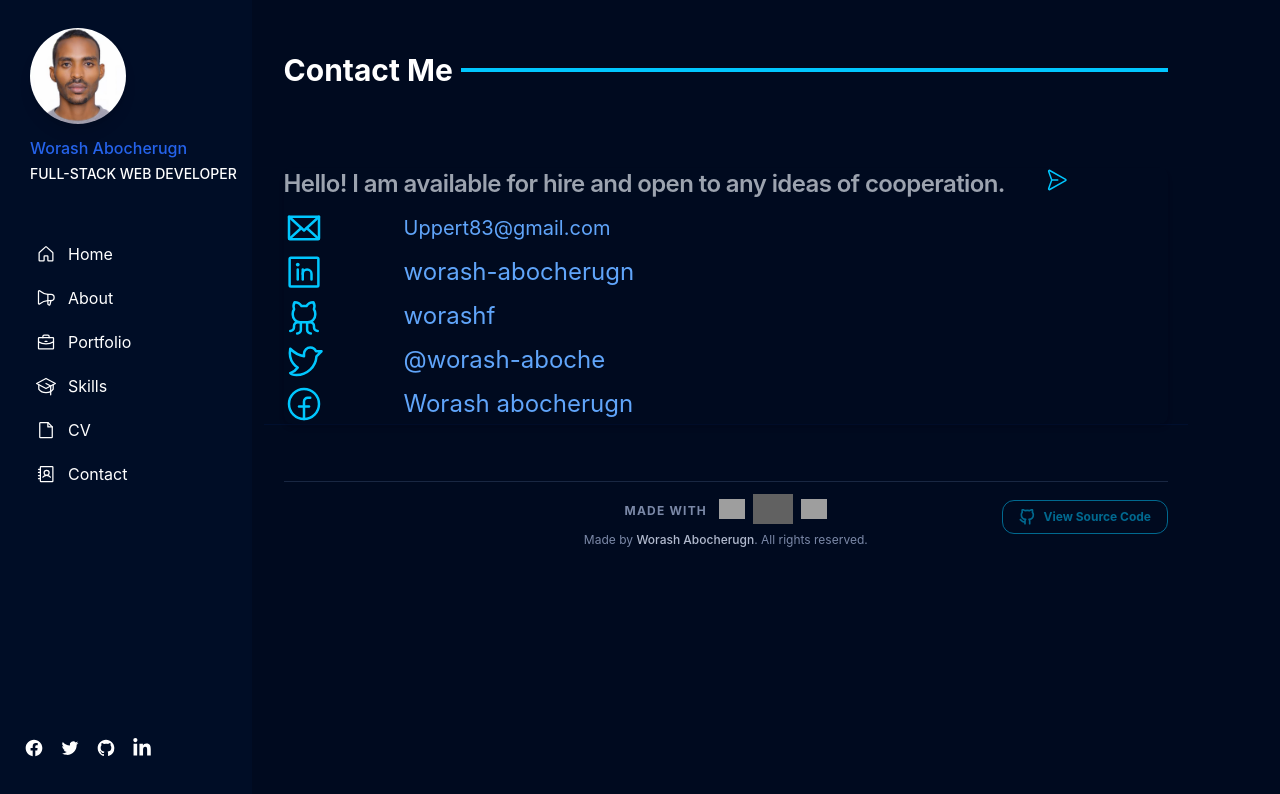
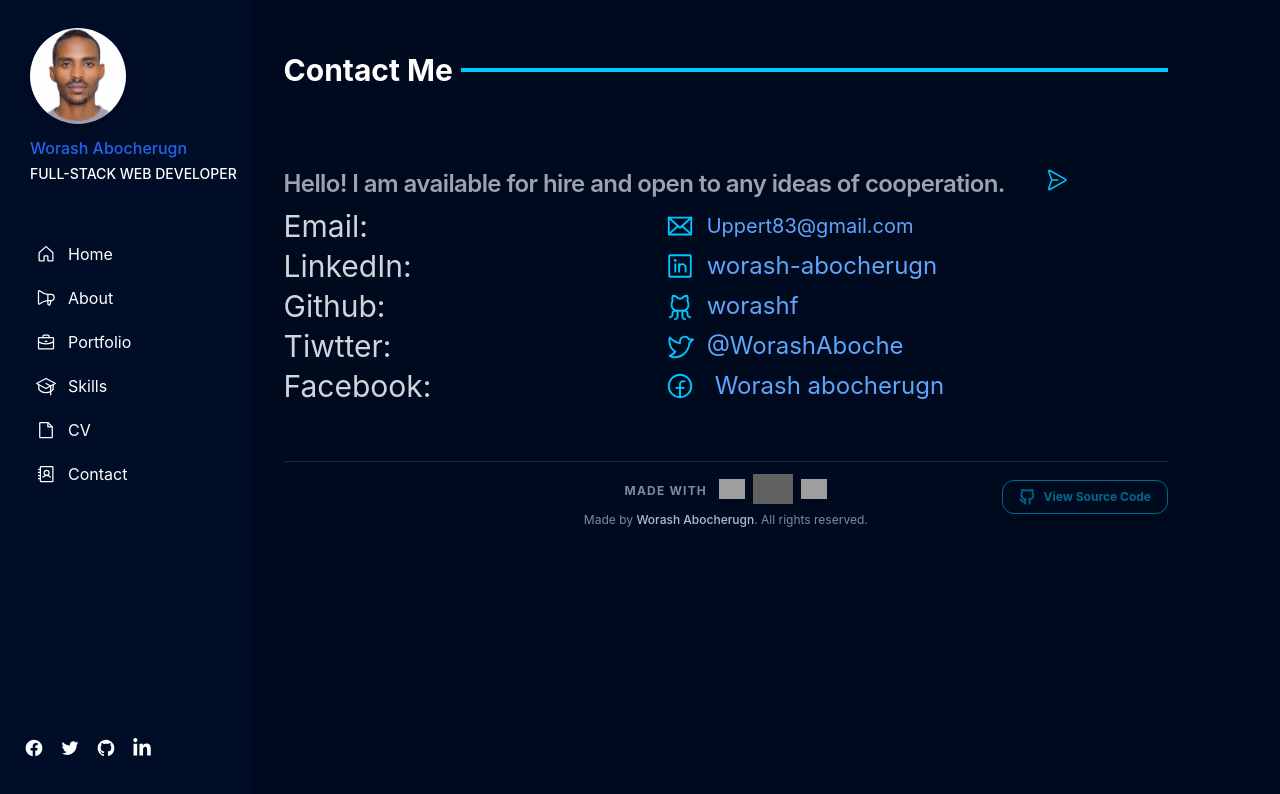
Before and after one commit to worashf/portfolio, a Next.js app: page /contact in a window 1280 px wide. Shown: the top 794 px of the page. Built offline with nearby package versions, Linux system fonts and the light colour scheme; grey boxes are pictures that could not be loaded.

Commit message:
Style contact component

```diff
--- a/components/contact/Contact.js
+++ b/components/contact/Contact.js
@@ -28,13 +28,26 @@ const Contact = () => {
             </h5>
           </a>
 
-          <ul class="space-y-1 text-lg  list-disc list-inside text-gray-300 ">
-            <li className="flex items-center">
-              <Envelope className="mr-20 text-fun-pink" size={40} />
-              <p className="text-xl text-blue-400">Uppert83@gmail.com</p>
+          <ul class="space-y-1 text-lg   list-disc list-inside text-gray-300 ">
+            <li className="flex flex-row w-full space-x-10 items-center  justify-start md:space-x-40 ">
+              <p className="text-3xl  w-1/4 ">Email:</p>
+              <div className="flex  flex-row items-center  hover:text-blue-800">
+                <Envelope
+                  className="mr-3 text-fun-pink hover:text-blue-400"
+                  size={30}
+                />
+                <p className="text-xl text-blue-400 hover:text-fun-pink">
+                  Uppert83@gmail.com
+                </p>
+              </div>
             </li>
-            <li className="flex items-center">
-              <LinkedinLogo className="mr-20 text-fun-pink" size={40} />
+            <li className="flex flex-row w-full space-x-10 items-center  justify-start md:space-x-40 ">
+              <p className="text-3xl w-1/4 ">LinkedIn:</p>
+              <div className="flex  flex-none flex-row items-center  hover:text-blue-800">
+                <LinkedinLogo
+                  className=" mr-3 text-fun-pink hover:text-blue-400"
+                  size={30}
+                />
                 <Link
                   href="     https://www.linkedin.com/in/worash-abocherugn/"
                   target="_blank"
@@ -43,9 +56,12 @@ const Contact = () => {
                 >
                   worash-abocherugn
                 </Link>
+              </div>
             </li>
-            <li className="flex items-center">
-              <GithubLogo className="mr-20 text-fun-pink" size={40} />
+            <li className="flex flex-row  w-full space-x-10 items-center md:space-x-40">
+              <p className="text-3xl w-1/4">Github:</p>
+              <div className="flex  flex-row items-center  hover:text-blue-800">
+                <GithubLogo className="mr-3 text-fun-pink" size={30} />
                 <Link
                   href="https://github.com/worashf/"
                   target="_blank"
@@ -54,28 +70,35 @@ const Contact = () => {
                 >
                   worashf
                 </Link>
+              </div>
             </li>
-            <li className="flex items-center">
-              <TwitterLogo className="mr-20 text-fun-pink" size={40} />
+            <li className="flex w-full flex-row space-x-10 items-center md:space-x-40">
+              <p className="text-3xl w-1/4">Tiwtter:</p>
+              <div className="flex  flex-row items-center  hover:text-blue-800">
+                <TwitterLogo className="mr-3 text-fun-pink" size={30} />
                 <Link
-                href="https://github.com/worashf/"
+                  href="https://twitter.com/WorashAboche"
                   target="_blank"
                   rel="nooreferrer"
                   className="text-2xl text-blue-400 hover:text-fun-pink"
                 >
-                @worash-aboche
+                  @WorashAboche
                 </Link>
+              </div>
             </li>
-            <li className="flex items-center">
-              <FacebookLogo className="mr-20 text-fun-pink" size={40} />
+            <li className="flex flex-row space-x-10  w-full items-center md:space-x-40">
+              <p className="text-3xl w-1/4">Facebook:</p>
+              <div className="flex  flex-row items-center  hover:text-blue-800">
+                <FacebookLogo className="mr-5 text-fun-pink" size={30} />
                 <Link
-                href="https://github.com/worashf/"
+                  href="https://www.facebook.com/profile.php?id=100006018075352"
                   target="_blank"
                   rel="nooreferrer"
                   className="text-2xl text-blue-400 hover:text-fun-pink"
                 >
                   Worash abocherugn
                 </Link>
+              </div>
             </li>
           </ul>
         </div>
```
Lines whose indentation alone changed are shown as unchanged.
